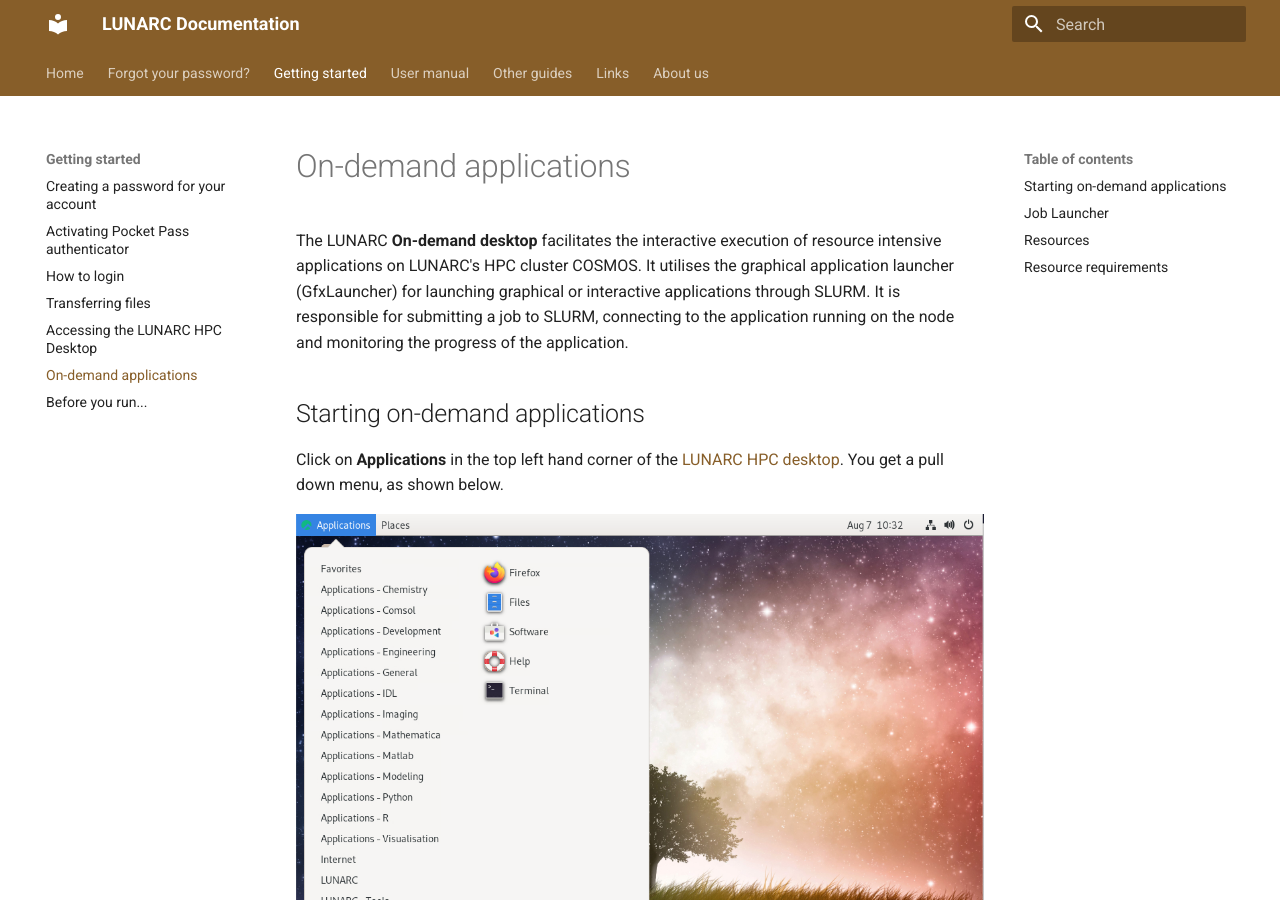
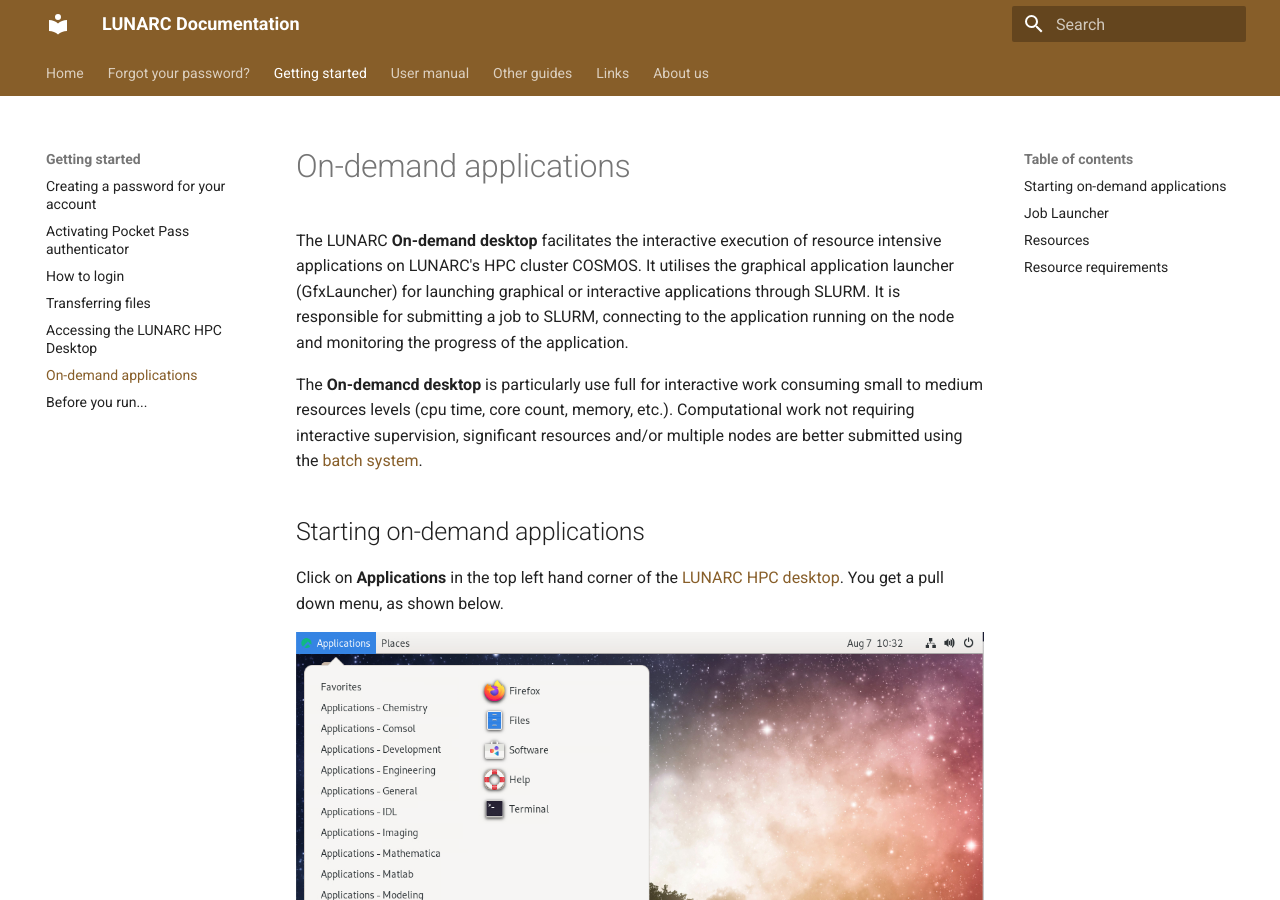
Before and after one commit to lunarc/lunarc_docs, an MkDocs documentation site: the page built from docs/getting_started/gfxlauncher.md, in a window 1280 px wide and 900 px high. Built offline with MkDocs 1.6.1 and Material for MkDocs 9.7.7, drawn with Linux system fonts in a browser that asks for light colours; comment, search, counter and statistics services are not loaded.

Commit message:
Update to gfxlauncher with reference to the batch system for heavy lifting.

```diff
--- a/docs/getting_started/gfxlauncher.md
+++ b/docs/getting_started/gfxlauncher.md
@@ -1,6 +1,8 @@
 # On-demand applications
 
 The LUNARC **On-demand desktop** facilitates the interactive execution of resource intensive applications on LUNARC's HPC cluster COSMOS.  It utilises the graphical application launcher (GfxLauncher) for launching graphical or interactive applications through SLURM.  It is responsible for submitting a job to SLURM, connecting to the application running on the node and monitoring the progress of the application.
+
+The **On-demancd desktop** is particularly use full for interactive work consuming small to medium resources levels (cpu time, core count, memory, etc.).  Computational work not requiring interactive supervision, significant resources and/or multiple nodes are better submitted using the [batch system](../../manual/submitting_jobs/manual_basic_jobs).
 
 ## Starting on-demand applications
 
```
